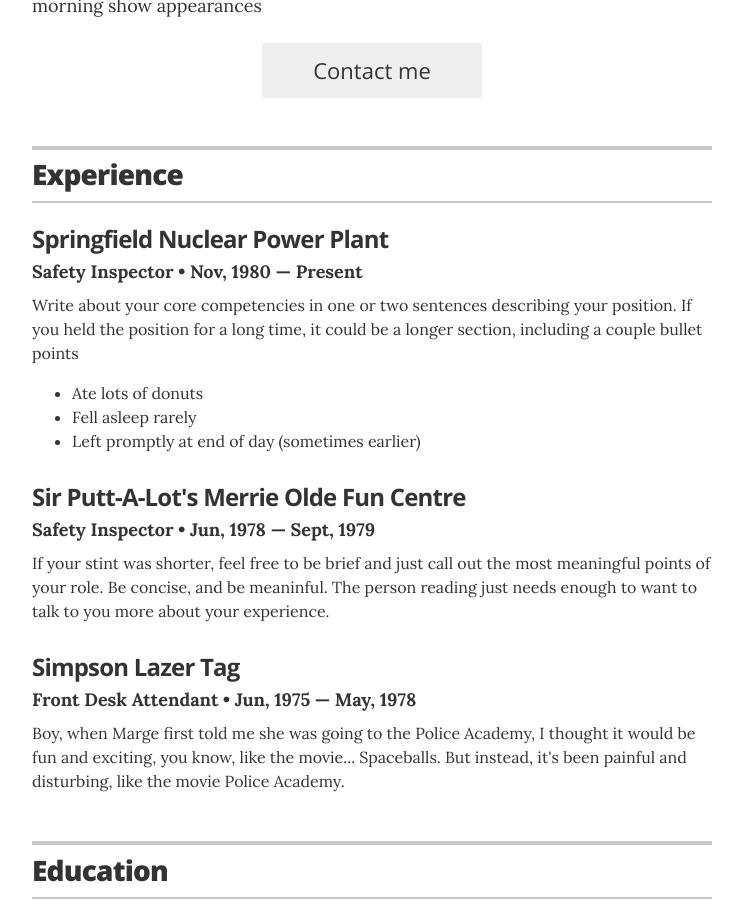
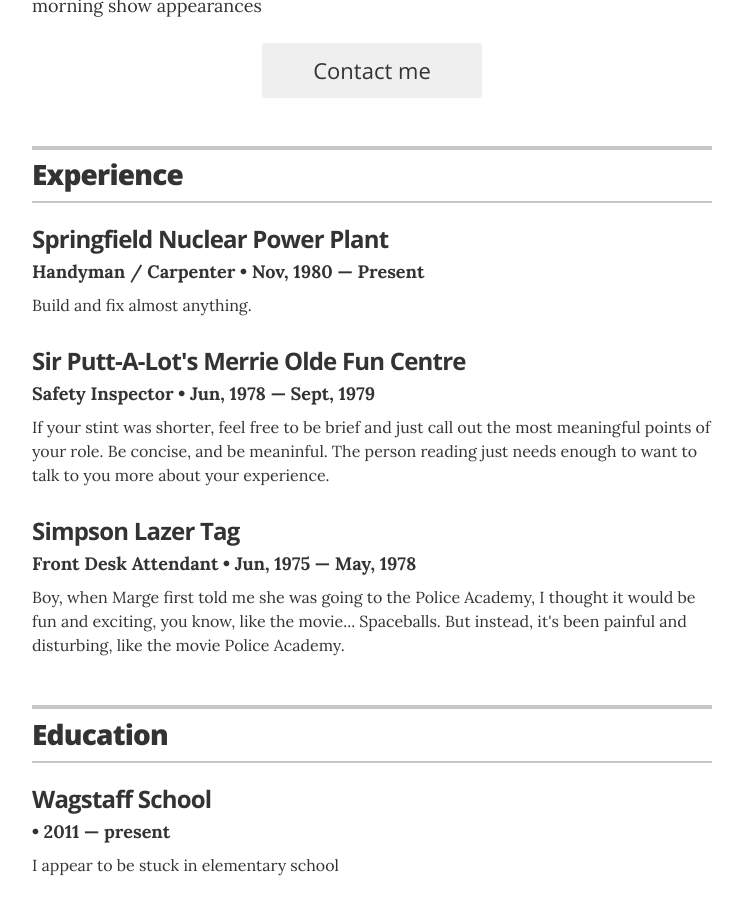
Before and after one commit to brianamarie/merge-conflict-practice, a Jekyll site: the page built from index.html, in a window 1280 px wide and 900 px high, scrolled down 321 px. Shown: the whole window, without its empty margins (268-1011 px from the left). Built offline with Jekyll 4.4.1, drawn with Linux system fonts in a browser that asks for light colours.

Commit message:
Update experience.yml

```diff
--- a/_data/experience.yml
+++ b/_data/experience.yml
@@ -1,9 +1,9 @@
 # Jobs
-# Springfield Nuclear Power Plant
+# Handyman / Carpenter
 - company: Springfield Nuclear Power Plant
-  position: Safety Inspector
+  position: Handyman / Carpenter
   duration: Nov, 1980 &mdash; Present
-  summary: Write about your core competencies in one or two sentences describing your position. If you held the position for a long time, it could be a longer section, including a couple bullet points	<ul class="resume-item-list"><li>Ate lots of donuts</li><li>Fell asleep rarely</li><li>Left promptly at end of day (sometimes earlier)</li></ul>
+  summary: Build and fix almost anything.
 
 # Windmill Crank Operator
 - company: Sir Putt-A-Lot's Merrie Olde Fun Centre
```
